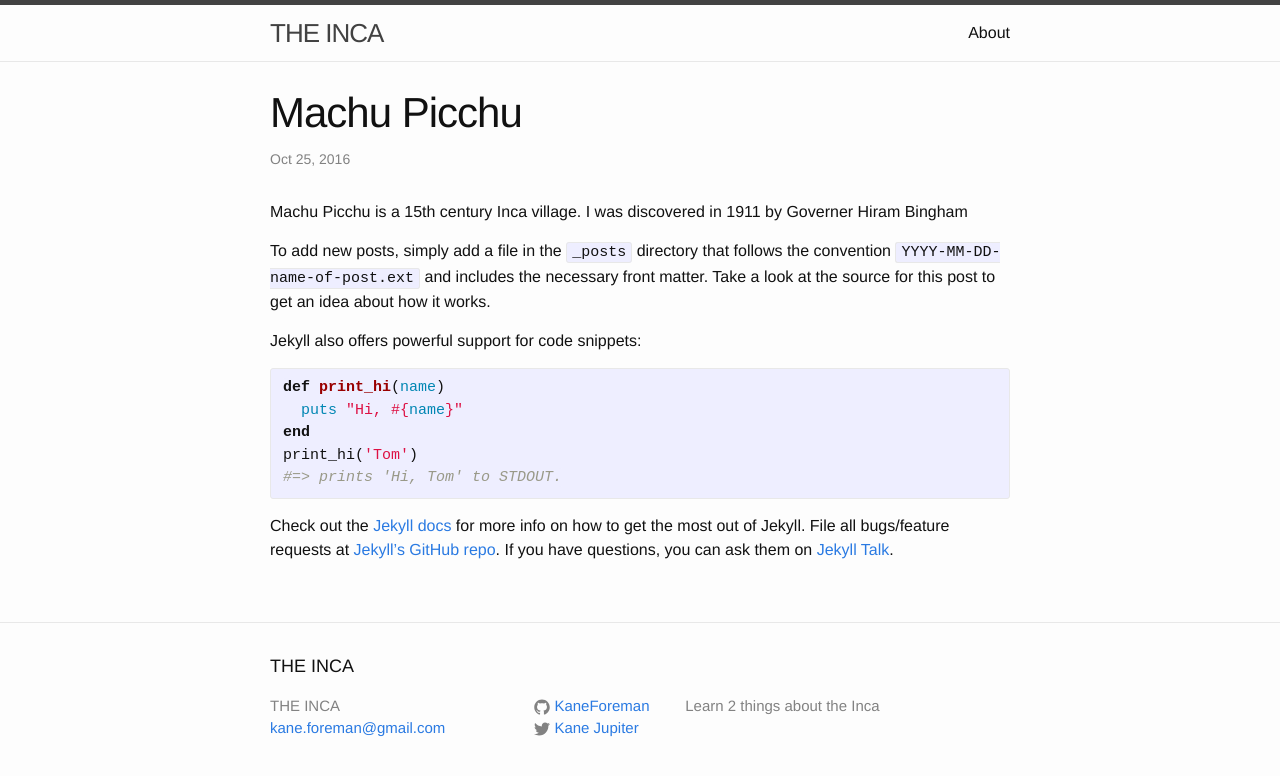
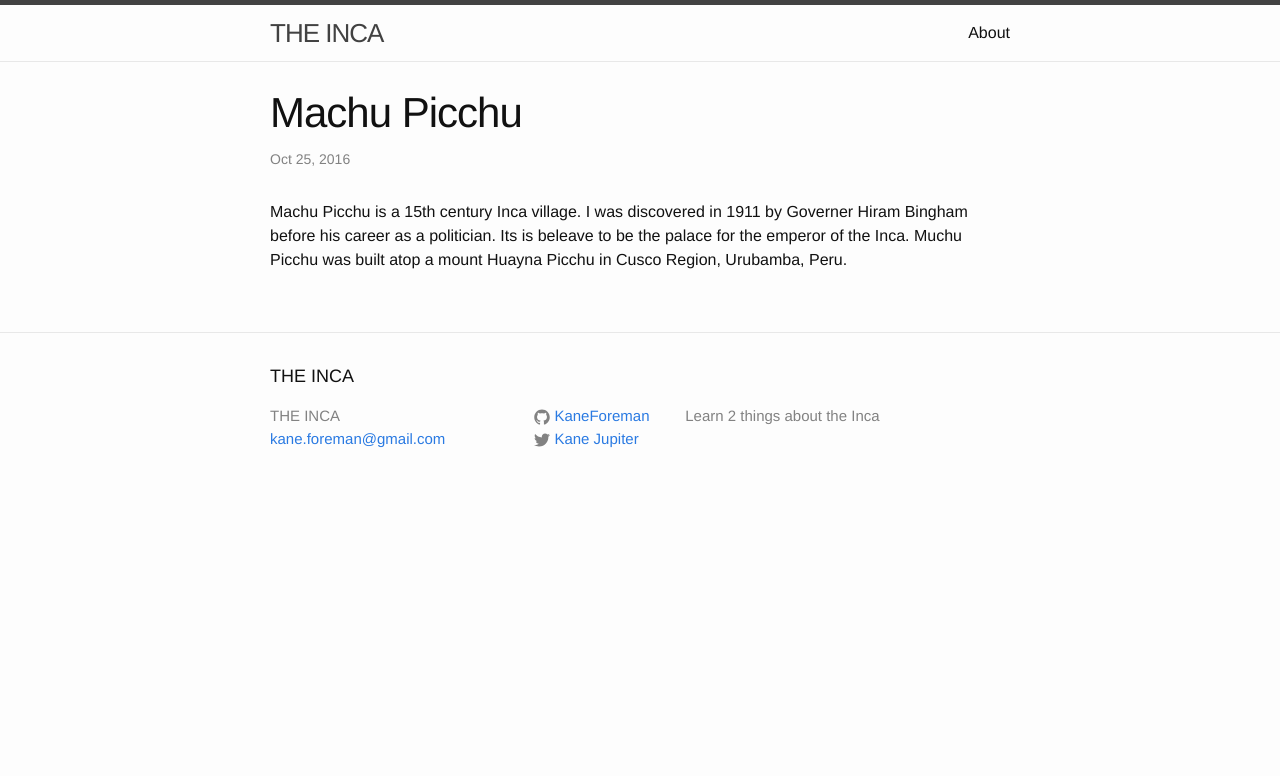
Before and after one commit to KaneForeman/kaneforeman.github.io, a Jekyll site: the page built from _posts/2016-10-25-welcome-to-jekyll.markdown, in a window 1280 px wide. Shown: the top 776 px of the page. Built offline with Jekyll 4.4.1, drawn with Linux system fonts in a browser that asks for light colours.

Commit message:
Update 2016-10-25-welcome-to-jekyll.markdown

```diff
--- a/_posts/2016-10-25-welcome-to-jekyll.markdown
+++ b/_posts/2016-10-25-welcome-to-jekyll.markdown
@@ -4,22 +4,4 @@ title:  "Machu Picchu"
 date:   2016-10-25 10:34:16 -0400
 categories: jekyll update
 ---
-Machu Picchu is a 15th century Inca village. I was discovered in 1911 by Governer Hiram Bingham
-
-To add new posts, simply add a file in the `_posts` directory that follows the convention `YYYY-MM-DD-name-of-post.ext` and includes the necessary front matter. Take a look at the source for this post to get an idea about how it works.
-
-Jekyll also offers powerful support for code snippets:
-
-{% highlight ruby %}
-def print_hi(name)
-  puts "Hi, #{name}"
-end
-print_hi('Tom')
-#=> prints 'Hi, Tom' to STDOUT.
-{% endhighlight %}
-
-Check out the [Jekyll docs][jekyll-docs] for more info on how to get the most out of Jekyll. File all bugs/feature requests at [Jekyll’s GitHub repo][jekyll-gh]. If you have questions, you can ask them on [Jekyll Talk][jekyll-talk].
-
-[jekyll-docs]: http://jekyllrb.com/docs/home
-[jekyll-gh]:   https://github.com/jekyll/jekyll
-[jekyll-talk]: https://talk.jekyllrb.com/
+Machu Picchu is a 15th century Inca village. I was discovered in 1911 by Governer Hiram Bingham before his career as a politician. Its is beleave to be the palace for the emperor of the Inca. Muchu Picchu was built atop a mount Huayna Picchu in Cusco Region, Urubamba, Peru.
```
